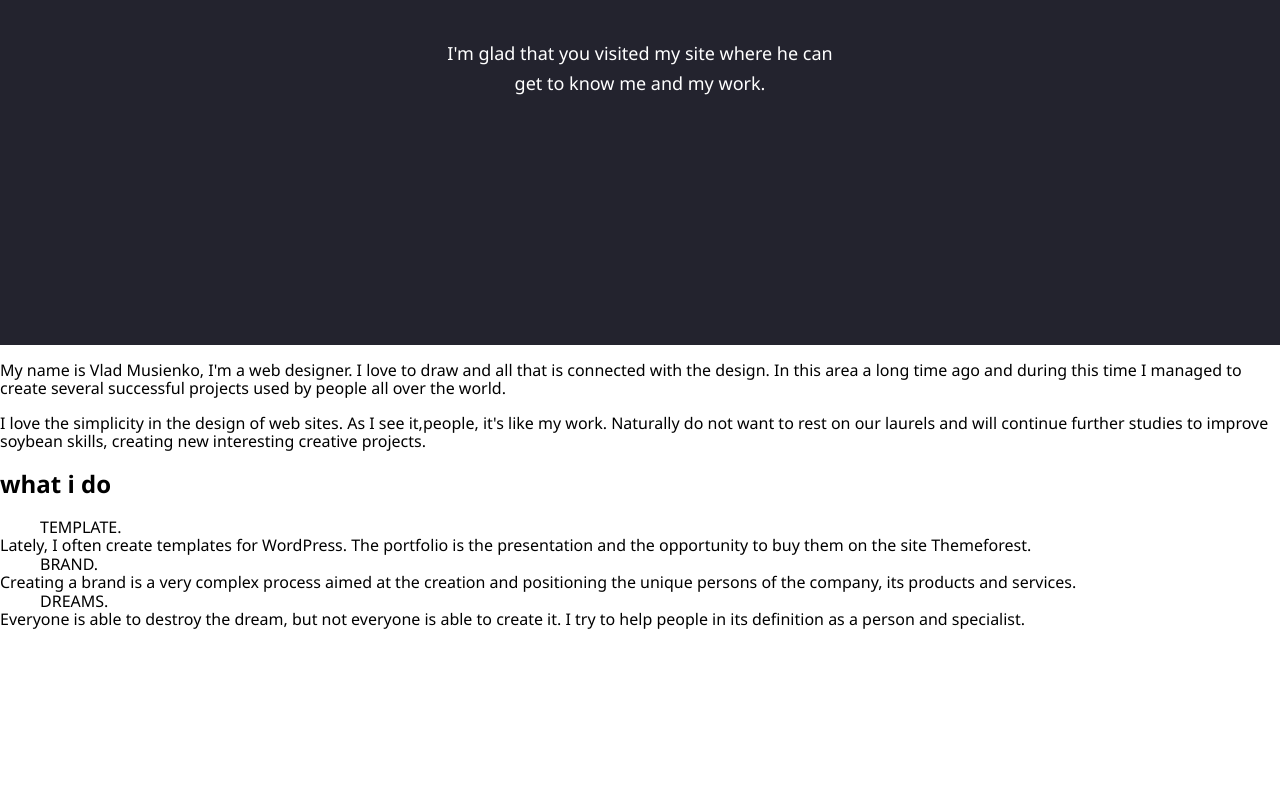
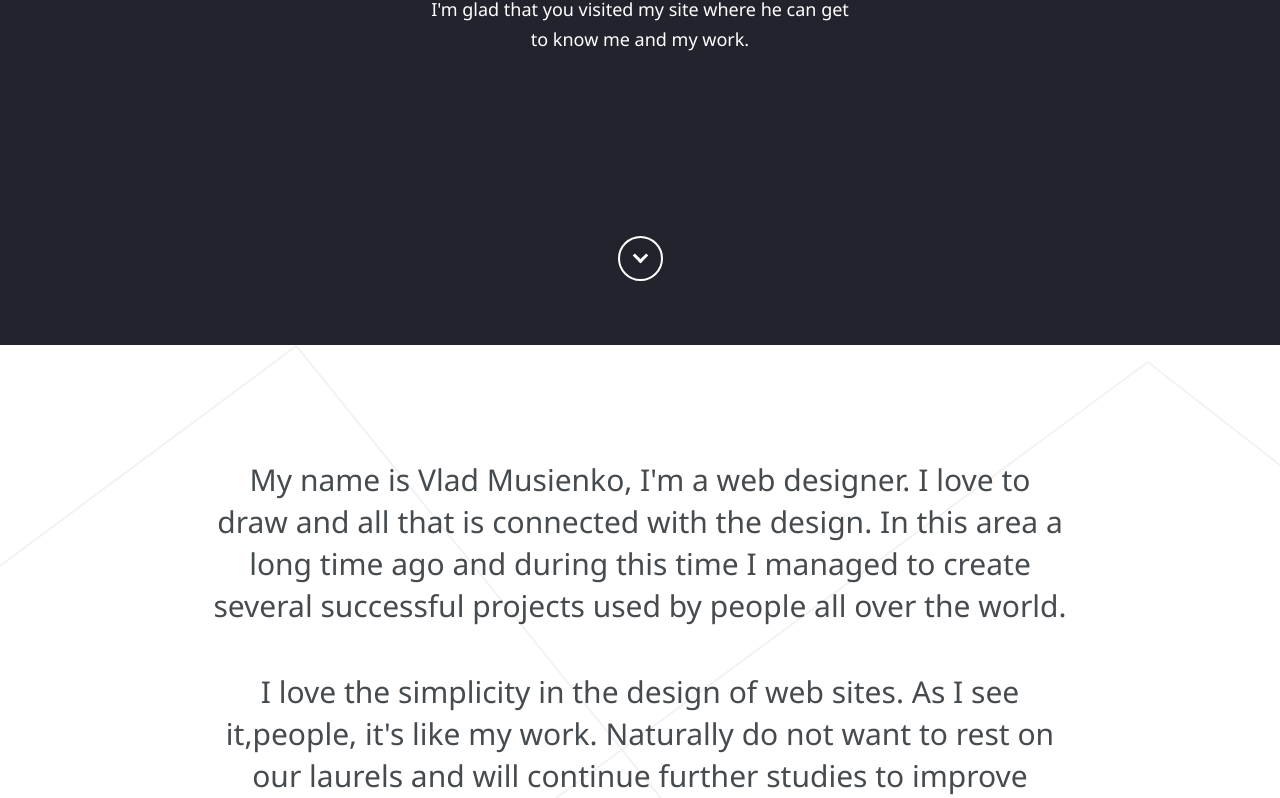
Before and after one commit to DEN1111777/8.Ilovedesign_hw_L8, a plain HTML site: page index.html in a window 1280 px wide. Shown: the part 505-1303 px from the top of the page. Before the commit the page ends 1149 px from the top, so only its background shows below. Drawn offline with nearby package versions, Linux system fonts and the light colour scheme.

Commit message:
pixel perfect almost 100%

```diff
--- a/css/style.css
+++ b/css/style.css
@@ -27,15 +27,112 @@ header {
   display: block;
   margin-left: auto;
   margin-right: auto;
-  margin-top: 183px;
+  margin-top: 156px;
+  margin-bottom: 37px;
 }
 
 .hdr-paragraph {
   font-size: 18px;
-  color: rgb(255, 255, 255);
+  color:  #ffffff;
   line-height: 1.667;
   text-align: center;
-  width: 413px;
+  width: 420px;
   margin-left: auto;
   margin-right: auto;
 }
+
+.button {
+	display: block;
+	border-radius: 50%;
+	border-width: 2px;
+	border-color:  #ffffff;
+	border-style: solid;
+	width: 41px;
+	height: 41px;
+	margin-left: auto;
+  margin-right: auto;
+  margin-top: 182px;
+  /*scroll-behavior: smooth;*/
+}
+
+.button-arrow {
+	display: block;
+	border-width: 2px;
+	border-right: solid;
+  border-bottom: solid;
+	border-color:  #ffffff;
+	width: 8px;
+	height: 8px;
+	margin-left: auto;
+  margin-right: auto;
+  margin-top: 12px;
+  transform: rotate(45deg);
+}
+
+section {
+	background-image: url(../img/background.svg);
+	background-repeat: no-repeat;
+	background-size: cover;
+	width: 100%;
+  position: absolute;
+}
+
+.main-paragraph {
+	color:  #464b4f;
+	font-size: 30px;
+	line-height: 42px;
+	text-align: center;
+	margin-left: auto;
+	margin-right: auto;
+	width: 856px;
+}
+
+.main-paragraph:first-child {
+		margin-top: 114px;
+}
+
+.main-paragraph:nth-child(2) {
+		margin-top: 44px;
+}
+
+.main-title {
+	display: block;
+	color:  #464b4f;
+	font-size: 80px;
+	font-weight: 700;
+	text-align: center;
+	text-transform: uppercase;
+	margin-top: 89px;
+}
+
+.main-defenition {
+	text-align: center;
+	margin-right: auto;
+	margin-left: auto;
+	margin-bottom: 100px;
+}
+
+dd {
+	color:  #464b4f;
+	font-size: 18px;
+	font-weight: 700;
+	line-height: 42px;
+	text-align: left;
+	margin-left: 0;
+}
+
+dt {
+	color: #888a8b;
+	font-size: 18px;
+	font-weight: 400;
+	line-height: 30px;
+	text-align: left;
+	width: 302px;
+	margin-top: 8px;
+}
+
+div {
+	display: inline-block;
+	margin-right: 10px;
+	margin-left: 4px;
+}
--- a/index.html
+++ b/index.html
@@ -14,11 +14,11 @@
 		<p class="hdr-paragraph">
 			I'm glad that you visited my site where he can get to know me and my work.
 		</p>
-		<a class="button" href="#" type="button"></a>
+		<a class="button" href="#my-name" type="button"><span class="button-arrow"></span></a>
 	</header>
 	<main>
 		<section>
-			<p class="main-paragraph">
+			<p class="main-paragraph" id="my-name">
 				My name is Vlad Musienko, I'm a web designer. I love to draw and all that is connected with the design. In this area a long time ago and during this time I managed to create several successful projects used by people all over the world.
 			</p>
 			<p class="main-paragraph">
@@ -26,12 +26,18 @@
 			</p>
 			<h2 class="main-title">what i do</h2>
 			<dl class="main-defenition">
+				<div>
 					<dd>TEMPLATE.</dd>
 						<dt>Lately, I often create templates for WordPress. The portfolio is the presentation and the opportunity to buy them on the site Themeforest.</dt>
+				</div>
+				<div>
 					<dd>BRAND.</dd>
 						<dt>Creating a brand is a very complex process aimed at the creation and positioning the unique persons of the company, its products and services.</dt>
+				</div>
+				<div>
 					<dd>DREAMS.</dd>
 						<dt>Everyone is able to destroy the dream, but not everyone is able to create it. I try to help people in its definition as a person and specialist.</dt>
+				</div>
 			</dl>
 		</section>
 	</main>
```
Also changed, not shown: img/background.svg (renamed from img/#1.svg), img/background2.svg (added), 1 other file. Lines whose indentation alone changed are shown as unchanged.
